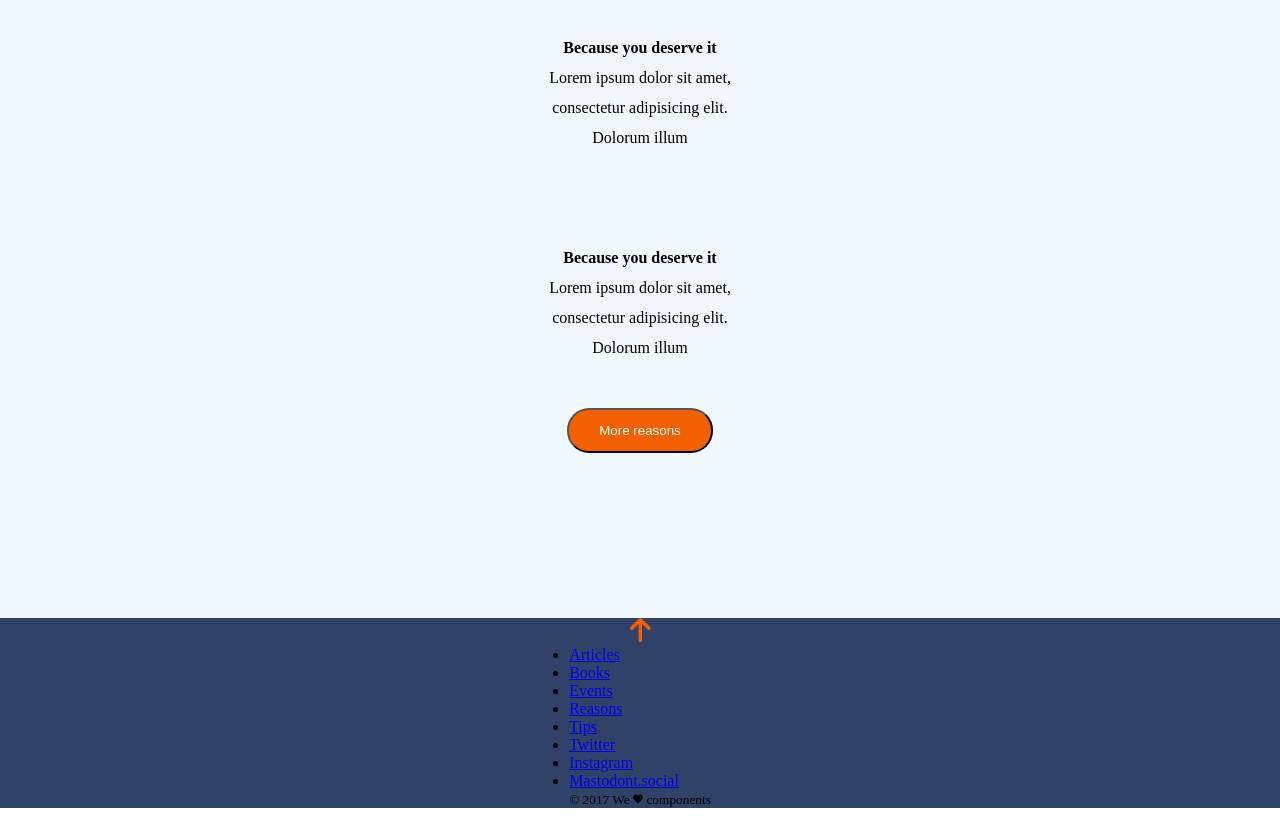
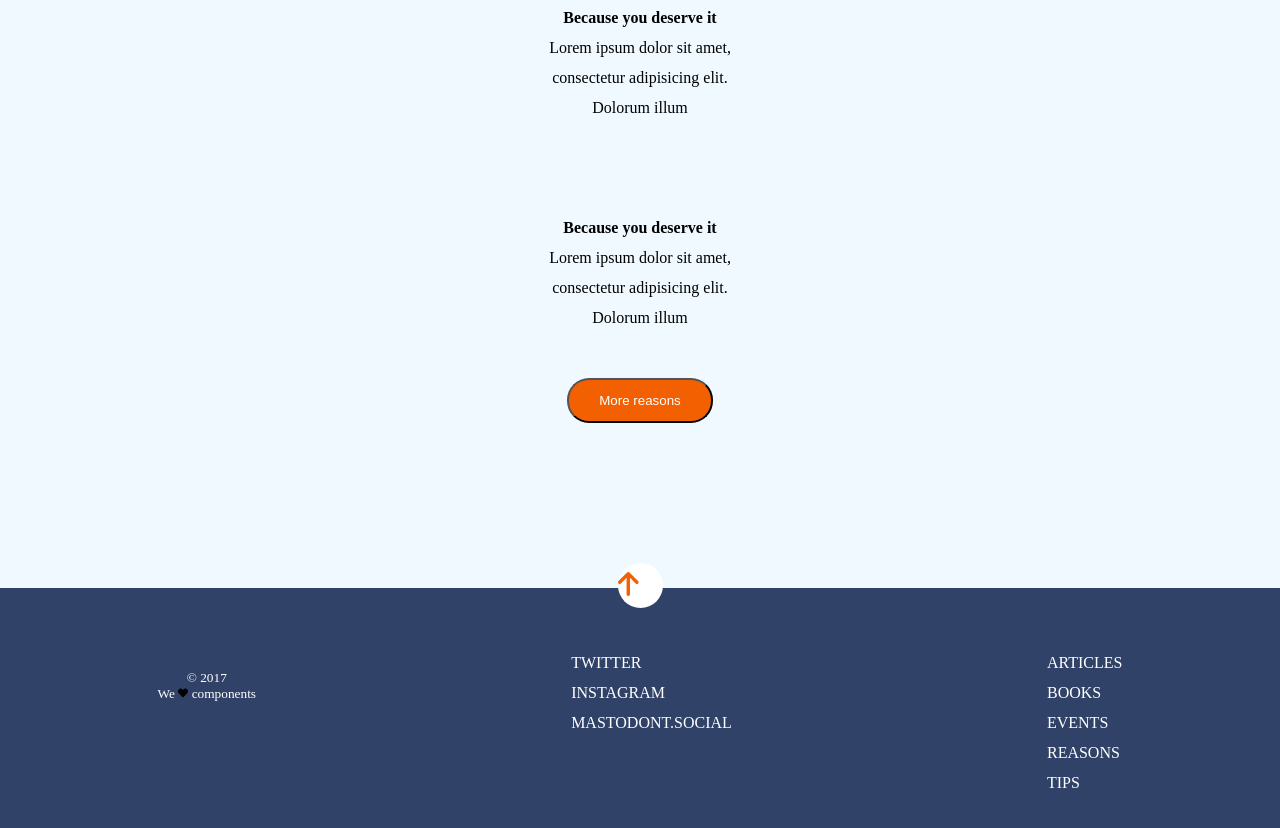
Before and after one commit to Adalab/modulo-1-evaluacion-final-NatMarZab, a website: page src/html/index.html in a window 1280 px wide. Shown: the part 1734-2562 px from the top of the page. Drawn offline with nearby package versions, Linux system fonts and the light colour scheme; files that its build step writes are made by us from their sources; files whose address does not match are found by name.

Commit message:
many changes

```diff
--- a/src/html/index.html
+++ b/src/html/index.html
@@ -10,6 +10,11 @@
     />
     <link rel="stylesheet" href="./assets/css/main.css" />
     <link rel="icon" href="./assets/images/favicon.png" />
+    <style>
+      a {
+        text-decoration: none;
+      }
+    </style>
   </head>
   <body>
     <include src="./partials/header.html"></include>
--- a/src/html/partials/footer.html
+++ b/src/html/partials/footer.html
@@ -4,9 +4,8 @@
       ><img src="./assets/images/ico-arrow.svg" alt="arrow up"
     /></a>
   </div>
-  <div class="copy">
-    <nav class="footer__links--page">
-      <ul class="nav__list--page">
+  <nav class="footer__links">
+    <ul class="nav__list">
       <li><a href="https://adalab.es">Articles</a></li>
       <li><a href="https://adalab.es">Books</a></li>
       <li><a href="https://adalab.es">Events</a></li>
@@ -14,18 +13,19 @@
       <li><a href="https://adalab.es">Tips</a></li>
     </ul>
   </nav>
-    <nav class="footer__links--socialmedia">
-      <ul class="nav__list--socialmedia">
+  <nav class="footer__links socialmedia">
+    <ul class="nav__list">
       <li><a href="https://adalab.es">Twitter</a></li>
       <li><a href="https://adalab.es">Instagram</a></li>
       <li><a href="https://adalab.es">Mastodont.social</a></li>
     </ul>
   </nav>
-    <small> &copy; 2017 </small>
-    <small
+  <div class="small">
+    <small class="copy"> &copy; 2017 </small>
+    <small class="love"
       >We
       <img
-        class="small-icon"
+        class="icon"
         src="./assets/images/heart-solid.svg"
         alt="heart icon"
       />
--- a/src/html/partials/header.html
+++ b/src/html/partials/header.html
@@ -7,8 +7,9 @@
         alt="hamburger menu"
     /></a>
   </nav>
+  <div class="hero">
     <h1 class="header__title">Anonymus proxy</h1>
-  <p class="header__subtitle">Para flipar en colores</p>
+    <p class="header__subtitle">In hac habitasse platea dictumst</p>
     <div class="header__container--scroll">
       <a href="#3purch"
         ><img
@@ -18,5 +19,5 @@
         />
       </a>
     </div>
-  <div class="hero"></div>
+  </div>
 </header>
--- a/src/html/partials/main.html
+++ b/src/html/partials/main.html
@@ -4,8 +4,6 @@
     <h2 class="section__title--tips">Looking through a window</h2>
     <p class="section__text--tips">
       Lorem ipsum dolor, sit amet consectetur adipisicing elit. Molestias sint
-      saepe repudiandae eaque mollitia! Delectus neque ipsum sunt dolores id?
-      Cum atque doloremque animi vitae ab nesciunt nemo dicta expedita.
     </p>
     <a class="article__link--tips" href="">Go</a>
   </section>
--- a/src/scss/layout/_footer.scss
+++ b/src/scss/layout/_footer.scss
@@ -1,13 +1,60 @@
+.arrowup {
+  width: 45px;
+  height: 45px;
+  position: absolute;
+  transform: translate(0, -50%);
+  line-height: 55px;
+  background-color: white;
+  border-radius: 50%;
+  @media all and (min-width: 768px) {
+    transform: translate(11px, -270%);
+  }
+  @media all and (min-width: 1200px) {
+    transform: translate(0, -123px);
+  }
+}
 .page__footer {
   background-color: #304268;
   display: flex;
   flex-direction: column;
   align-items: center;
+  text-align: center;
+  color: white;
+  @media all and (min-width: 768px) {
+    flex-direction: row-reverse;
+    justify-content: space-around;
+    text-align: left;
+  }
 }
-nav__list {
+.nav__list {
+  text-transform: uppercase;
+  list-style: none;
+  a {
+    color: white;
+  }
 }
-.small-icon {
+.footer__links {
+  margin-top: 60px;
+  margin-bottom: 30px;
+  line-height: 30px;
+}
+.socialmedia {
+  margin-top: 0px;
+}
+.small {
+  display: flex;
+  flex-direction: column;
+  align-items: center;
+  justify-content: center;
+  @media all and (min-width: 768px) {
+    justify-content: left;
+  }
+}
+.love {
+  margin-bottom: 45px;
+}
+.icon {
   width: 10px;
   height: 10px;
-  color: red;
+  color: firebrick;
 }
--- a/src/scss/layout/_header.scss
+++ b/src/scss/layout/_header.scss
@@ -1,24 +1,26 @@
 .page__header {
   width: 100%;
   min-height: 100vh;
-  background-color: royalblue;
-  display: flex;
-  flex-direction: column;
-  justify-content: center;
-  align-items: center;
 }
-.hero {
-  background-image: url("./assets/images/cover.jpg");
-  background-repeat: no-repeat;
-  width: 25%;
-  background-size: cover;
-}
+
 .header__menu--hamburger {
   position: fixed;
   top: 0;
   left: 0;
   background-color: #0271bc;
   padding: 14px 14px;
+}
+.hero {
+  background-image: url("../images/cover.jpg") no-repeat center;
+  width: 100%;
+  height: 100%;
+  background-size: cover;
+  display: flex;
+  flex-direction: column;
+  justify-content: center;
+  align-items: center;
+  background-color: blue;
+  color: white;
 }
 .header__container--scroll {
   width: 45px;
```
Lines whose indentation alone changed are shown as unchanged.
